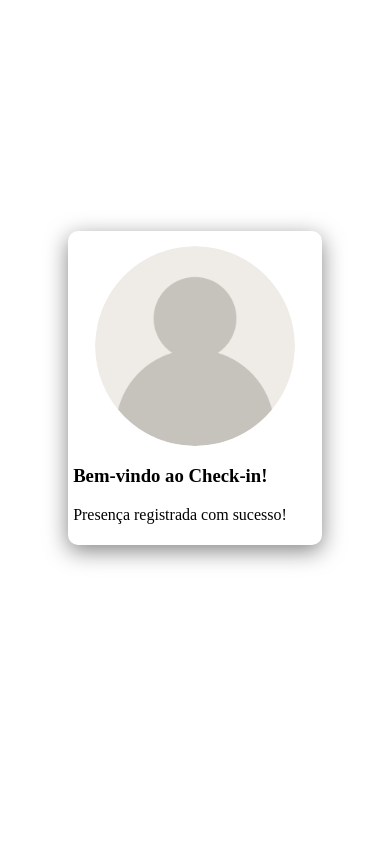
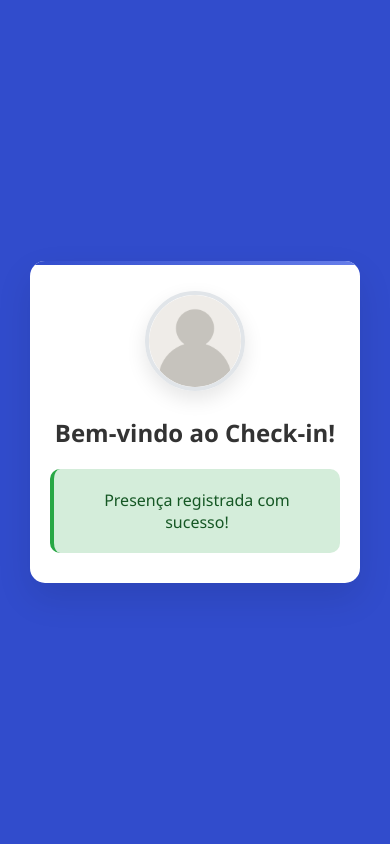
Before and after one commit to Hermes-neptune/site-sistema, a PHP site: page /checkin.php in a window 390 px wide. Run offline with PHP 8.4, Linux system fonts and the light colour scheme; the visitor is signed in with stand-in values (Sample User, id 1); data that the repository does not hold is empty; some libraries are stand-ins or nearby versions.

Commit message:
Refatorar funcionalidade de check-in e aprimorar estilos CSS para melhor feedback do usuário e responsividade - Refatorada a funcionalidade de check-in para otimizar o processo. - Aprimorados os estilos CSS para um feedback visual mais claro durante o check-in. - Implementadas melhorias na responsividade dos elementos relacionados ao check-in para diferentes tamanhos de tela. - Otimizadas as interações do usuário para uma experiência mais fluida e intuitiva.

```diff
--- a/checkin.php
+++ b/checkin.php
@@ -28,8 +28,10 @@
         $stmt_insert = $pdo->prepare($sql_insert);
         $stmt_insert->execute([$user_id, $data_atual]);
         $presenca_msg = "Presença registrada com sucesso!";
+        $status_class = "success";
     } else {
         $presenca_msg = "Presença já registrada para hoje.";
+        $status_class = "already-registered";
     }
 ?>
 
@@ -47,7 +49,7 @@
 
 <body>
     <div class="container">
-        <div class="card check-in">
+        <div class="card check-in <?php echo $status_class; ?>">
             <div class="card-mask">
                 <img src="<?php echo $user_photo_url; ?>" alt="Foto do perfil" class="card-img">
             </div>
--- a/css/check-in.css
+++ b/css/check-in.css
@@ -1,34 +1,166 @@
-body{
+* {
+    margin: 0;
+    padding: 0;
+    box-sizing: border-box;
+}
+
+body {
+    font-family: 'Segoe UI', Tahoma, Geneva, Verdana, sans-serif;
+    background: #314ccc;
+    min-height: 100vh;
     display: flex;
-    flex-direction: column;
+    align-items: center;
+    justify-content: center;
+    padding: 20px;
+}
+
+.container {
+    display: flex;
+    align-items: center;
+    justify-content: center;
+    width: 100%;
+    max-width: 500px;
+}
+
+.card.check-in {
+    background: white;
+    padding: 40px;
+    border-radius: 15px;
+    box-shadow: 0 15px 35px rgba(0,0,0,0.1);
+    width: 100%;
+    text-align: center;
+    position: relative;
+    overflow: hidden;
+}
+
+.card.check-in::before {
+    content: '';
+    position: absolute;
+    top: 0;
+    left: 0;
+    right: 0;
+    height: 4px;
+    background: linear-gradient(90deg, #314ccc, #667eea);
+}
+
+.card-mask {
+    margin-bottom: 25px;
+    display: flex;
     justify-content: center;
     align-items: center;
 }
-.container {
-    min-height: 90vh;
-    display: flex;
-    flex-direction: column;
-    justify-content: center;
-    align-items: center;
+
+.card-img {
+    width: 120px;
+    height: 120px;
+    border-radius: 50%;
+    object-fit: cover;
+    border: 4px solid #e1e5e9;
+    box-shadow: 0 8px 20px rgba(0,0,0,0.1);
+    transition: transform 0.3s ease, box-shadow 0.3s ease;
 }
-.card{
-    box-shadow: 0 6px 22px hsla(230, 10%, 5%, 0.5);
+
+.card-img:hover {
+    transform: scale(1.05);
+    box-shadow: 0 12px 30px rgba(0,0,0,0.15);
+}
+
+.card.check-in h3 {
+    color: #333;
+    font-size: 1.8rem;
+    margin-bottom: 20px;
+    font-weight: 600;
+}
+
+.card_text {
+    background: #f8f9fa;
+    padding: 20px;
     border-radius: 10px;
-    width: 100%;
-    margin: 10px;
-    padding: 5px;
+    border-left: 4px solid #314ccc;
+    margin-top: 20px;
 }
-.card-mask {
-    height: 200px;
-    background-color: var(--gray-color);
-    border-radius: 50%;
-    overflow: hidden;
-    display: flex;
-    justify-content: center;
-    margin-top: 10px;
+
+.card_text p {
+    color: #555;
+    font-size: 1.1rem;
+    margin: 0;
+    font-weight: 500;
 }
-.card-mask img {
-    border-radius: 100px;
-    width: 200px;
-    height: 200px;
+
+.card.check-in.success .card_text {
+    background: #d4edda;
+    border-left-color: #28a745;
+    animation: successPulse 0.6s ease-in-out;
 }
+
+.card.check-in.success .card_text p {
+    color: #155724;
+}
+
+.card.check-in.already-registered .card_text {
+    background: #fff3cd;
+    border-left-color: #ffc107;
+}
+
+.card.check-in.already-registered .card_text p {
+    color: #856404;
+}
+
+@keyframes successPulse {
+    0% {
+        transform: scale(0.95);
+        opacity: 0.8;
+    }
+    50% {
+        transform: scale(1.02);
+    }
+    100% {
+        transform: scale(1);
+        opacity: 1;
+    }
+}
+
+@media (max-width: 480px) {
+    .card.check-in {
+        padding: 30px 20px;
+        margin: 10px;
+    }
+
+    .card-img {
+        width: 100px;
+        height: 100px;
+    }
+
+    .card.check-in h3 {
+        font-size: 1.5rem;
+    }
+
+    .card_text p {
+        font-size: 1rem;
+    }
+}
+
+.card-img {
+    opacity: 0;
+    animation: fadeIn 0.8s ease-in-out forwards;
+}
+
+@keyframes fadeIn {
+    from {
+        opacity: 0;
+        transform: translateY(20px);
+    }
+    to {
+        opacity: 1;
+        transform: translateY(0);
+    }
+}
+
+.card.check-in {
+    transition: transform 0.3s ease, box-shadow 0.3s ease;
+}
+
+.card.check-in:hover {
+    transform: translateY(-5px);
+    box-shadow: 0 20px 40px rgba(0,0,0,0.15);
+}
```
